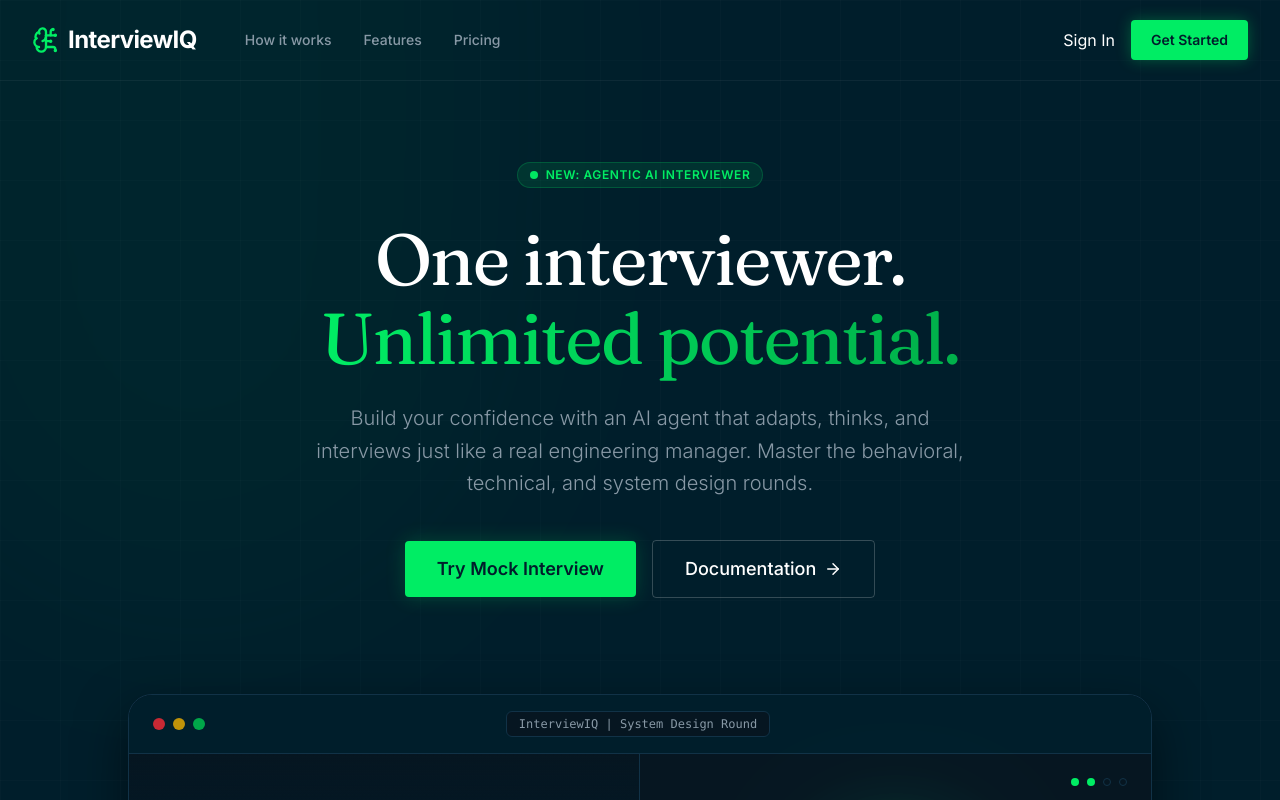
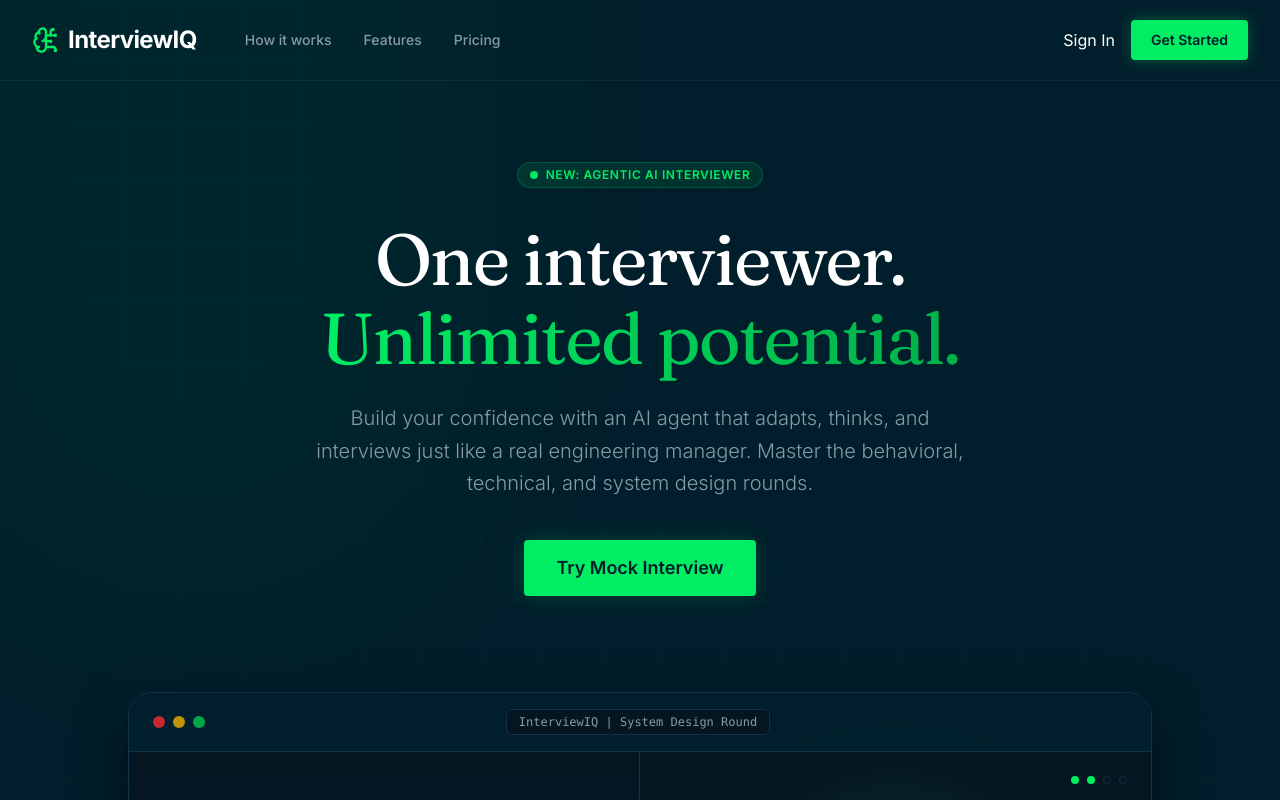
Before and after one commit to PriyanshuSingh9/interviewiq, a Next.js app: page / in a window 1280 px wide. Shown: the top 800 px of the page. Built offline with nearby package versions, Linux system fonts and the light colour scheme; no server answers.

Commit message:
updated home page ui

```diff
--- a/app/page.js
+++ b/app/page.js
@@ -87,10 +87,6 @@
                 Try Mock Interview
               </button>
             </SignInButton>
-            <button className="w-full sm:w-auto group flex items-center justify-center gap-2 bg-transparent text-white border border-white/20 hover:border-white/50 px-8 py-3.5 rounded text-lg font-medium transition-all duration-200">
-              Documentation
-              <ArrowRight size={18} className="group-hover:translate-x-1 transition-transform" />
-            </button>
           </motion.div>
         </motion.div>
 
```
